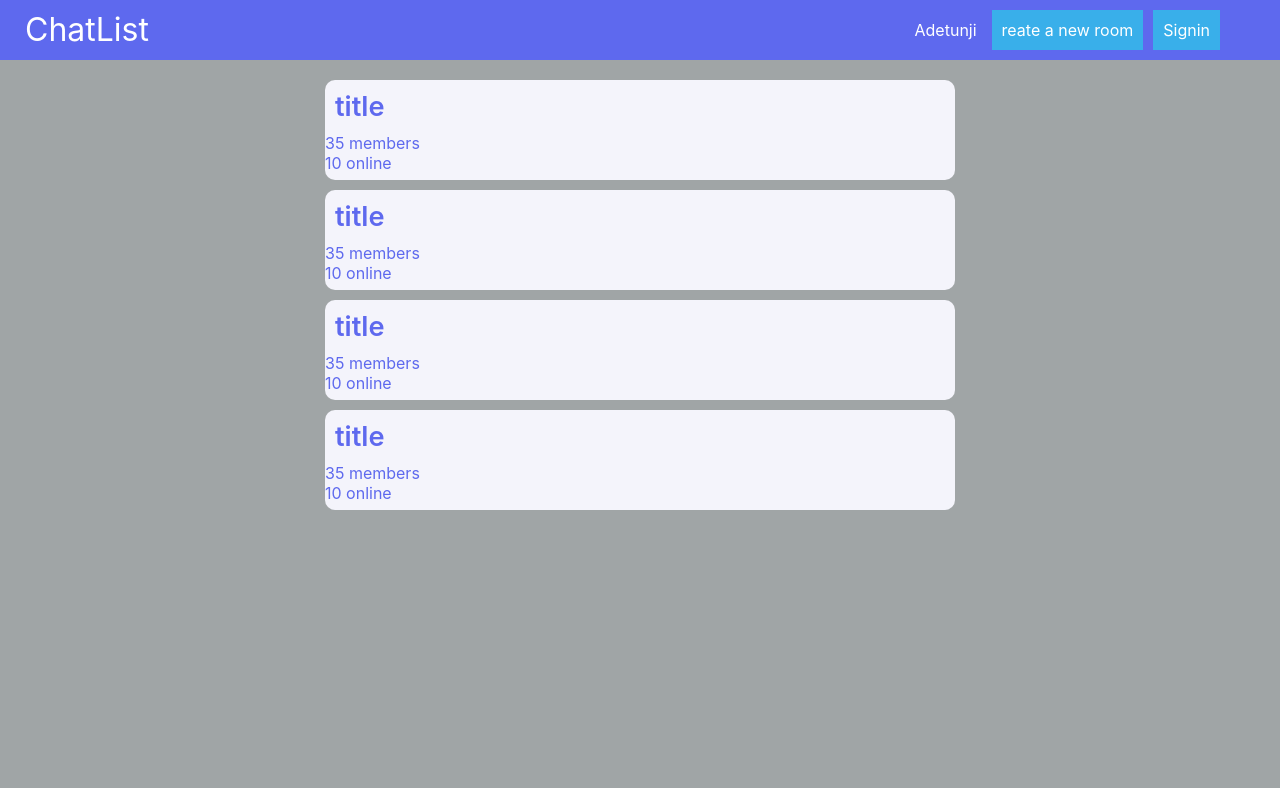
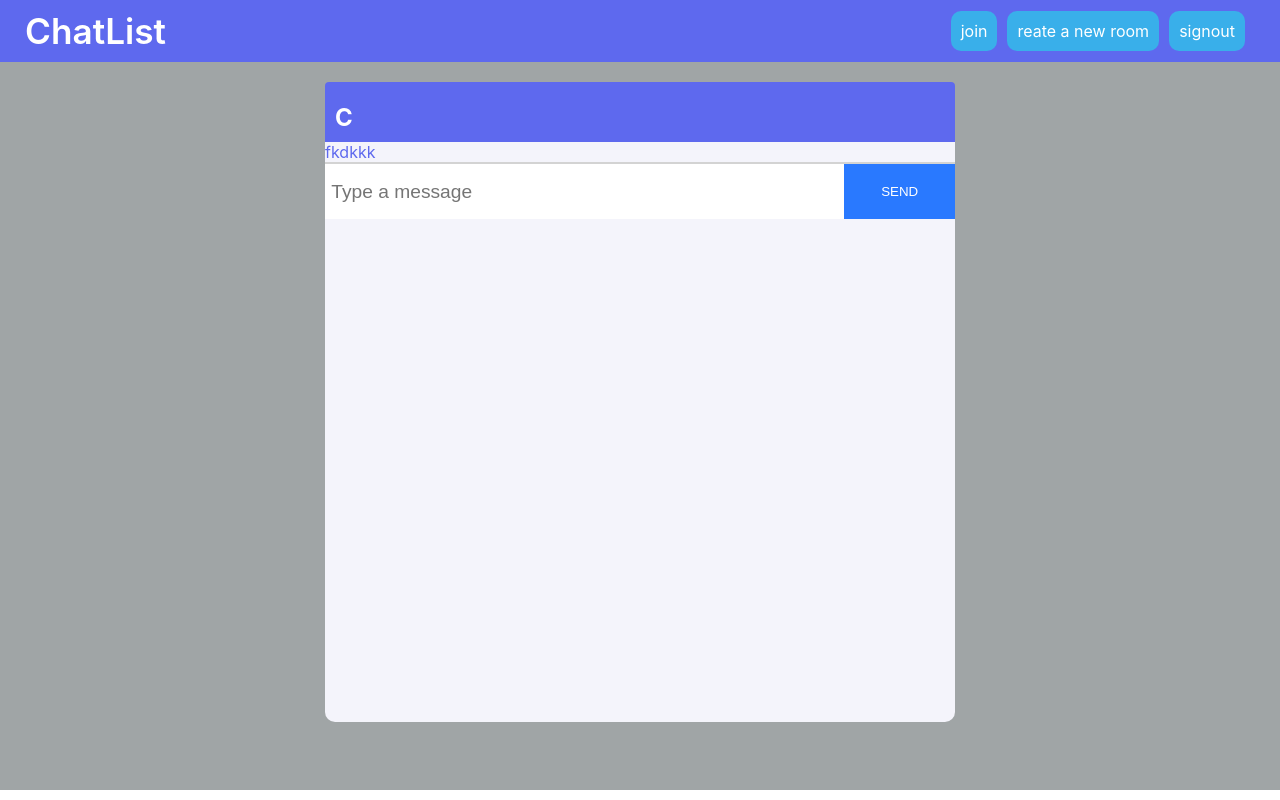
Before and after one commit to maytheu/chat, a React (Create React App) app: page /C in a window 1280 px wide. Built offline with nearby package versions, Linux system fonts and the light colour scheme.

Commit message:
loading client with dummy data

```diff
--- a/package.json
+++ b/package.json
@@ -9,7 +9,9 @@
     "bootstrap": "5.0.1",
     "react": "^17.0.2",
     "react-dom": "^17.0.2",
+    "react-router-dom": "5.2.0",
     "react-scripts": "4.0.3",
+    "react-scroll-to-bottom": "4.1.2",
     "socket.io-client": "4.1.2",
     "web-vitals": "^1.0.1"
   },
--- a/src/App.css
+++ b/src/App.css
@@ -6,14 +6,15 @@ header {
   padding: 10px 25px;
 }
 
-.title {
-  font-size: 2em;
+.title a {
+  font-size: 2.2em;
+  color: white;
+  font-weight: 600;
 }
 
 .account {
   display: flex;
   align-items: center;
-  padding-right: 25px;
 }
 
 .name {
@@ -24,6 +25,12 @@ header {
   background-color: #39afea;
   padding: 10px;
   margin-right: 10px;
+  border-radius: 10px;
+  cursor: pointer;
+}
+
+.user a {
+  color: white;
 }
 
 section {
@@ -43,49 +50,95 @@ section {
 }
 
 .room_title h2 {
-  font-size: 1.7em;
-  margin: 0 auto;
-  padding: 10px;
+  font-size: 1.8em;
+  padding: 10px 0 0 10px;
   font-weight: 600;
+  display: flex;
+  justify-content: center;
+  margin-bottom: 10px;
 }
 
-
-
-.App {
-  text-align: center;
+.room_member {
+  padding: 5px;
 }
 
-.App-logo {
-  height: 40vmin;
-  pointer-events: none;
+.room_online {
+  display: flex;
+  justify-content: flex-end;
+  padding-right: 10px;
 }
 
-@media (prefers-reduced-motion: no-preference) {
-  .App-logo {
-    animation: App-logo-spin infinite 20s linear;
-  }
+.chatroom {
+  width: 50%;
+  margin: 0 auto;
+  background-color: #f4f4fb;
+  color: #5e69ee;
+  height: 80vh;
+  margin-top: 10px;
+  border-radius: 10px;
 }
 
-.App-header {
-  background-color: #282c34;
-  min-height: 100vh;
+.infoBar {
   display: flex;
-  flex-direction: column;
   align-items: center;
-  justify-content: center;
-  font-size: calc(10px + 2vmin);
+  justify-content: space-between;
+  background: #5e69ee;
+  border-radius: 4px 4px 0 0;
+  height: 60px;
+  width: 100%;
   color: white;
 }
 
-.App-link {
-  color: #61dafb;
+.chatroom_title h3 {
+  font-size: 1.5em;
+  padding: 10px 0 0 10px;
 }
 
-@keyframes App-logo-spin {
-  from {
-    transform: rotate(0deg);
-  }
-  to {
-    transform: rotate(360deg);
-  }
+form {
+  display: flex;
+  border-top: 2px solid #d3d3d3;
 }
+
+.input {
+  border: none;
+  border-radius: 0;
+  padding: 1%;
+  width: 100%;
+  font-size: 1.2em;
+}
+
+input:focus,
+textarea:focus,
+select:focus {
+  outline: none;
+}
+
+.sendButton {
+  color: #fff !important;
+  text-transform: uppercase;
+  text-decoration: none;
+  background: #2979ff;
+  padding: 20px;
+  display: inline-block;
+  border: none;
+  width: 20%;
+  cursor: pointer;
+}
+
+.newRoom {
+  width: 100%;
+  margin-top: 10%;
+  padding: 50px;
+  display: flex;
+  flex-direction: column;
+}
+
+.formRoom {
+  margin:10px 0;
+  border: none;
+  border-radius: 0;
+  padding: 1%;
+  width: 100%;
+  font-size: 1.2em;
+
+}
--- a/src/App.js
+++ b/src/App.js
@@ -1,11 +1,19 @@
+import { BrowserRouter, Switch, Route } from "react-router-dom";
 import Homepage from "./component/Homepage";
 import "./App.css";
+import Protected from "./Protected";
+import ChatRoom from "./component/ChatRoom";
+import NewRoom from "./component/NewRoom";
 
 function App() {
   return (
-    <>
-      <Homepage />
-    </>
+    <BrowserRouter>
+      <Switch>
+        <Route path="/" exact component={Homepage} />
+        <Route path="/create" exact component={NewRoom} />
+        <Route path="/:room" exact  component={ChatRoom} />
+      </Switch>
+    </BrowserRouter>
   );
 }
 
--- /dev/null
+++ b/src/Protected.js
@@ -0,0 +1,13 @@
+import React from "react";
+import { Redirect, Route } from "react-router-dom";
+
+export default function Protected({ component: Component, ...rest }) {
+  return (
+    <Route
+      {...rest}
+      render={(props) => {
+        props.success ? <Component {...props} /> : <Redirect to="/" />;
+      }}
+    />
+  );
+}
--- /dev/null
+++ b/src/component/ChatRoom.js
@@ -0,0 +1,38 @@
+import React, { useEffect, useState } from "react";
+
+import Header from "./layout/Header";
+import Input from "./layout/Input";
+
+const ChatRoom = (props) => {
+  let member = true;
+  const [room, setRoom] = useState("");
+  useEffect(() => {
+    const room = props.match.params.room;
+    setRoom(room);
+    //load room info from the db
+  }, []);
+  return (
+    <div>
+      <Header page />
+      <section>
+        <div className="chatroom">
+          <div className="infoBar">
+            <div className="chatroom_title">
+              <h3>{room}</h3>
+            </div>
+          </div>
+          fkdkkk
+          {member ? (
+            <form>
+              <Input type="text" value="" placeholder="Type a message" className='input'/>
+              <button className="sendButton">Send</button>
+            </form>
+          ) : (
+            ""
+          )}
+        </div>
+      </section>
+    </div>
+  );
+};
+export default ChatRoom;
--- a/src/component/Homepage.js
+++ b/src/component/Homepage.js
@@ -1,17 +1,34 @@
 import React from "react";
+import { Link } from "react-router-dom";
+
 import Header from "./layout/Header";
 import Room from "./layout/Room";
 
 const Homepage = () => {
+  const room = [
+    { title: "Code", members: 25, online: 5 },
+    { title: "Coders", members: 15, online: 5 },
+    { title: "js", members: 25, online: 5 },
+    { title: "C", members: 25, online: 15 },
+    { title: "fiction", members: 25, online: 5 },
+    { title: "movies", members: 25, online: 5 },
+    { title: "Codes", members: 25, online: 5 },
+  ];
+
+  const showRoom = (rooms) => {
+    return rooms.map(({ title, members, online }, i) => (
+      <div key={i}>
+        <Link to={title}>
+          <Room title={title} members={members} online={online} />
+        </Link>
+      </div>
+    ));
+  };
+
   return (
     <div>
       <Header />
-      <section>
-          <Room/>
-          <Room/>
-          <Room/>
-          <Room/>
-      </section>
+      <section>{showRoom(room)}</section>
     </div>
   );
 };
--- /dev/null
+++ b/src/component/NewRoom.js
@@ -0,0 +1,40 @@
+import React from "react";
+
+import Header from "./layout/Header";
+import Input from "./layout/Input";
+
+const NewRoom = (props) => {
+  return (
+    <div>
+      <Header />
+      <section>
+        <div className="chatroom">
+          <div className="infoBar">
+            <div className="chatroom_title">
+              <h3>Create a new room</h3>
+            </div>
+          </div>
+          <form>
+            <div className="newRoom">
+              <Input
+                type="text"
+                value=""
+                className="formRoom"
+                placeholder="create new room"
+              />
+              <Input
+                type="number"
+                value=""
+                className="formRoom"
+                placeholder="Maximum member"
+              />
+              <button className="sendButton">Create</button>
+            </div>
+          </form>
+        </div>
+      </section>
+    </div>
+  );
+};
+
+export default NewRoom;
--- a/src/component/layout/Header.js
+++ b/src/component/layout/Header.js
@@ -1,13 +1,25 @@
 import React from "react";
+import { Link } from "react-router-dom";
 
-const Header = () => {
+const Header = ({ page }) => {
+  let success = true;
   return (
     <header>
-      <div className="title">ChatList</div>
+      <div className="title">
+        <Link to="/">ChatList</Link>
+      </div>
       <div className="account">
-        <div className="name">Adetunji</div>
-        <div className="user">reate a new room</div>
-        <div className="user">Signin</div>
+        {success ? (
+          <div className="account">
+            {page ? <div className="user">join</div> : "Adetunji"}
+            <div className="user">
+              <Link to="/create">reate a new room</Link>
+            </div>
+          </div>
+        ) : (
+          ""
+        )}
+        <div className="user">{success ? "signout" : "signin"}</div>
       </div>
     </header>
   );
--- /dev/null
+++ b/src/component/layout/Input.js
@@ -0,0 +1,16 @@
+import React from "react";
+
+const Input = ({ className, placeholder, type, value, setValue, enter }) => {
+  return (
+    <input
+      className={className}
+      placeholder={placeholder}
+      type={type}
+      value={value}
+      onChange={(e) => setValue(e.target.value)}
+      onKeyPress={(e) => (e.key === "Enter" ? enter(e) : null)}
+    />
+  );
+};
+
+export default Input;
--- a/src/component/layout/Room.js
+++ b/src/component/layout/Room.js
@@ -1,11 +1,13 @@
 import React from "react";
 
-const Room = () => {
+const Room = ({ title, members, online }) => {
   return (
-    <div className='room'>
-<div className='room_title'><h2>{'title'}</h2></div>
-<div className='room_member'>{'35 members'}</div>
-<div className='room_online'>{'10 online'}</div>
+    <div className="room">
+      <div className="room_title">
+        <h2>{title}</h2>
+      </div>
+      <div className="room_member">{`${members} members`}</div>
+      <div className="room_online">{`${online} online`}</div>
     </div>
   );
 };
```
Also changed, not shown: 2 other files (tests, documents, lock files or other folders).
